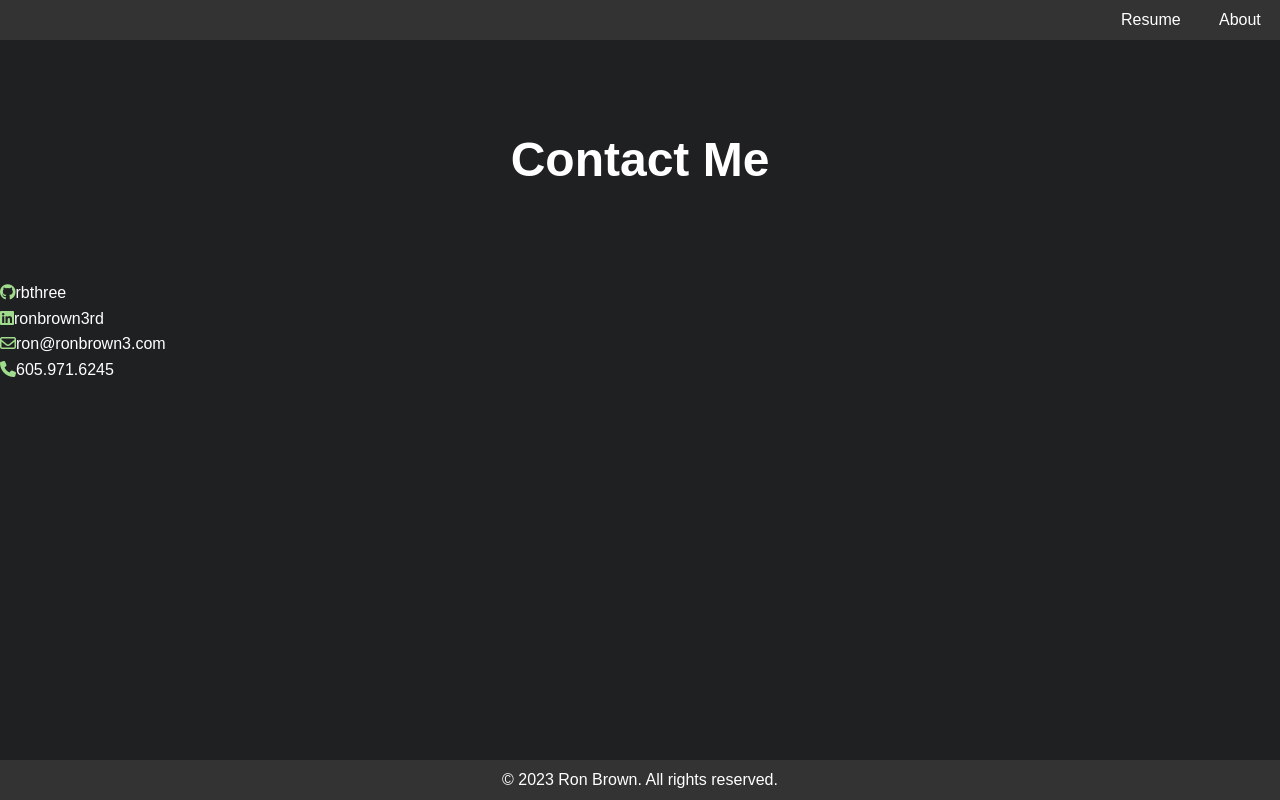
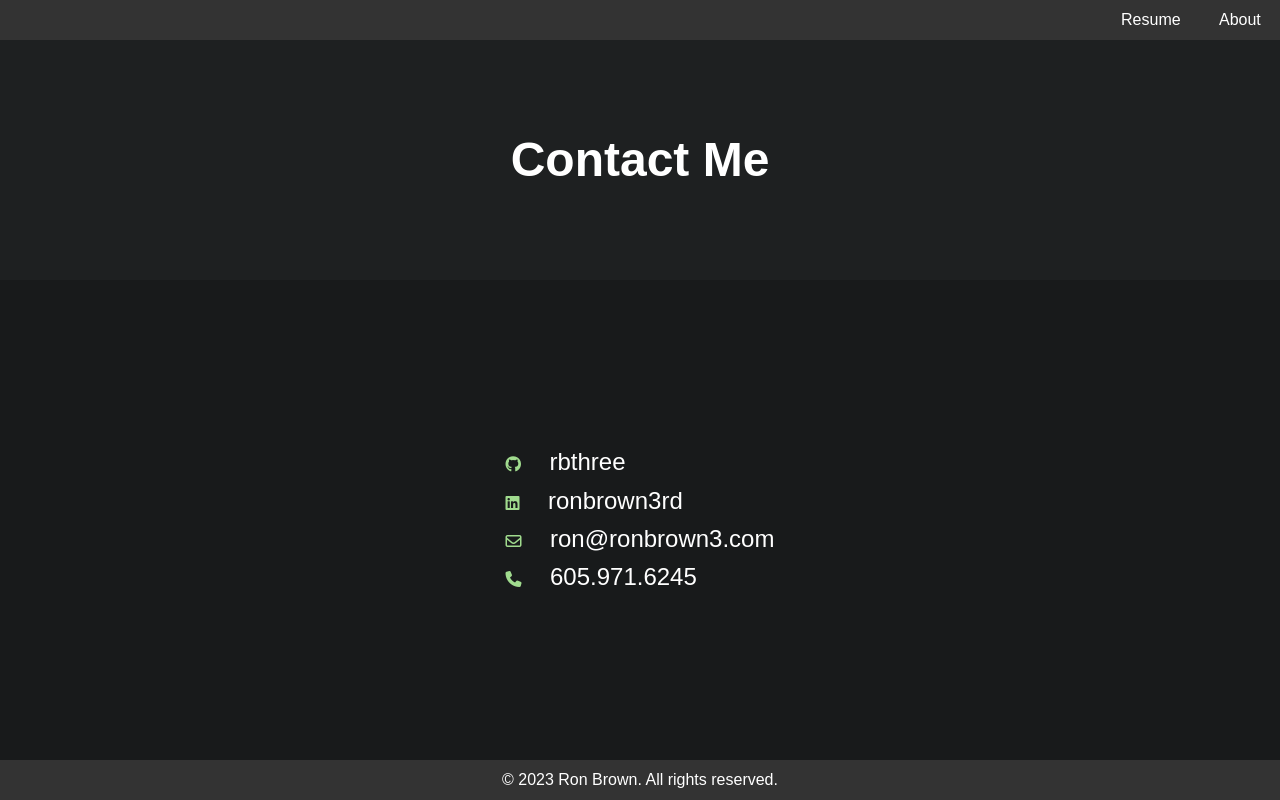
Before and after one commit to rbthree/ronbrown3, a plain HTML site: page contact.html in a window 1280 px wide. Drawn offline with Linux system fonts and the light colour scheme.

Commit message:
Update CSS/HTML

```diff
--- a/contact.html
+++ b/contact.html
@@ -30,38 +30,24 @@
     </section>
 
     <section id="contact">
-      <div class="container">
+      <div class="contact-container">
         <div>
-          <span style="color: #a0db8e"><i class="fa-brands fa-github"></i></span
-          ><span
-            ><a class="contact-entry" href="https://github.com/rbthree"
-              >rbthree</a
-            ></span
+          <i class="fa-brands fa-github green"></i>
+          <span><a href="https://github.com/rbthree">rbthree</a></span>
+        </div>
+        <div>
+          <i class="fa-brands fa-linkedin green"></i>
+          <span><a href="https://github.com/rbthree">ronbrown3rd</a></span>
+        </div>
+        <div>
+          <i class="fa-regular fa-envelope green"></i>
+          <span
+            ><a href="https://github.com/rbthree">ron@ronbrown3.com</a></span
           >
         </div>
         <div>
-          <span style="color: #a0db8e"
-            ><i class="fa-brands fa-linkedin"></i></span
-          ><span
-            ><a
-              class="contact-entry"
-              href="https://www.linkedin.com/in/ronbrown3rd/"
-              >ronbrown3rd</a
-            ></span
-          >
-        </div>
-        <div>
-          <span style="color: #a0db8e"
-            ><i class="fa-regular fa-envelope"></i></span
-          ><span
-            ><a class="contact-entry" href="mailto:ron@ronbrown3.com"
-              >ron@ronbrown3.com</a
-            ></span
-          >
-        </div>
-        <div>
-          <span style="color: #a0db8e"><i class="fa-solid fa-phone"></i></span
-          ><span><a class="contact-entry">605.971.6245</a></span>
+          <i class="fa-solid fa-phone green"></i>
+          <span><a href="https://github.com/rbthree">605.971.6245</a></span>
         </div>
       </div>
     </section>
--- a/style.css
+++ b/style.css
@@ -161,6 +161,7 @@ footer {
 }
 .source-link:hover {
   color: #a0db8e;
+}
 
 /* Contact section styles */
 #contact {
@@ -179,6 +180,12 @@ footer {
 #contact span {
   padding-left: 1.5em;
 }
+
+.contact-container {
+  display: flex;
+  justify-content: center;
+  flex-direction: column;
+  min-height: 60vh;
 }
 
 @media screen and (max-width: 715px) {
```
Lines whose indentation alone changed are shown as unchanged.
